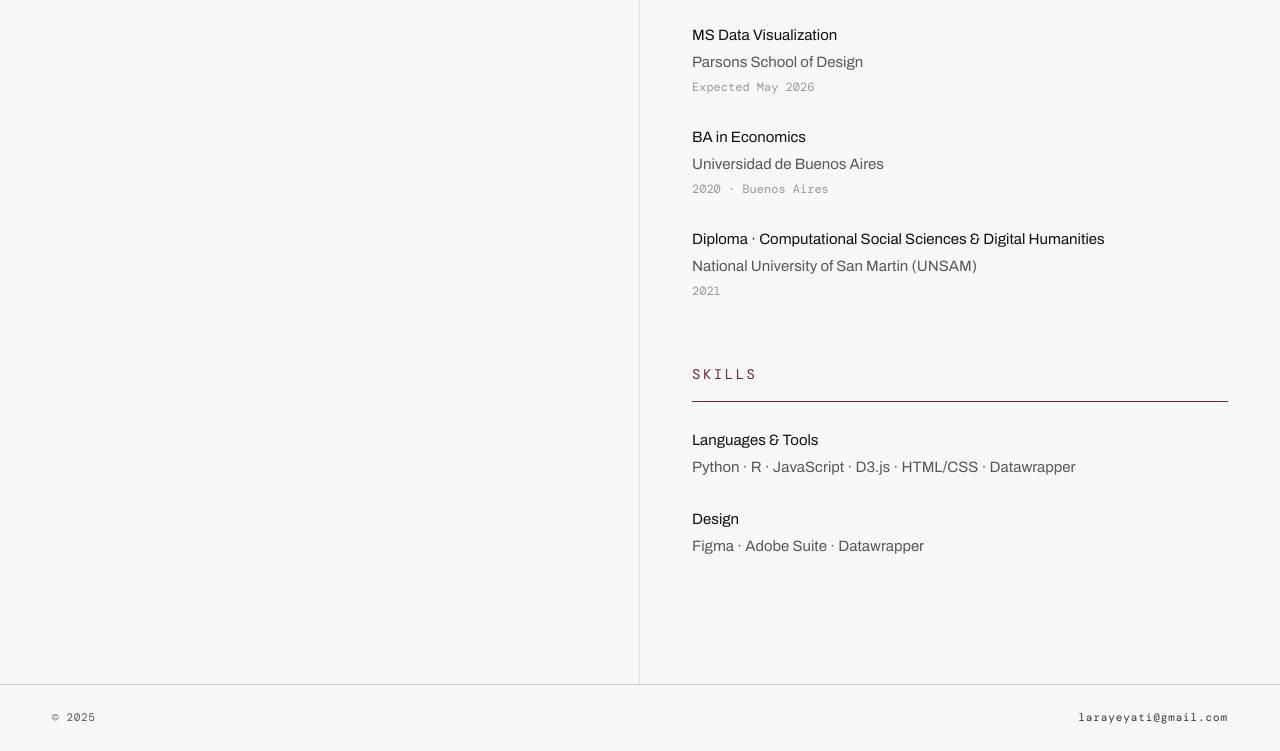
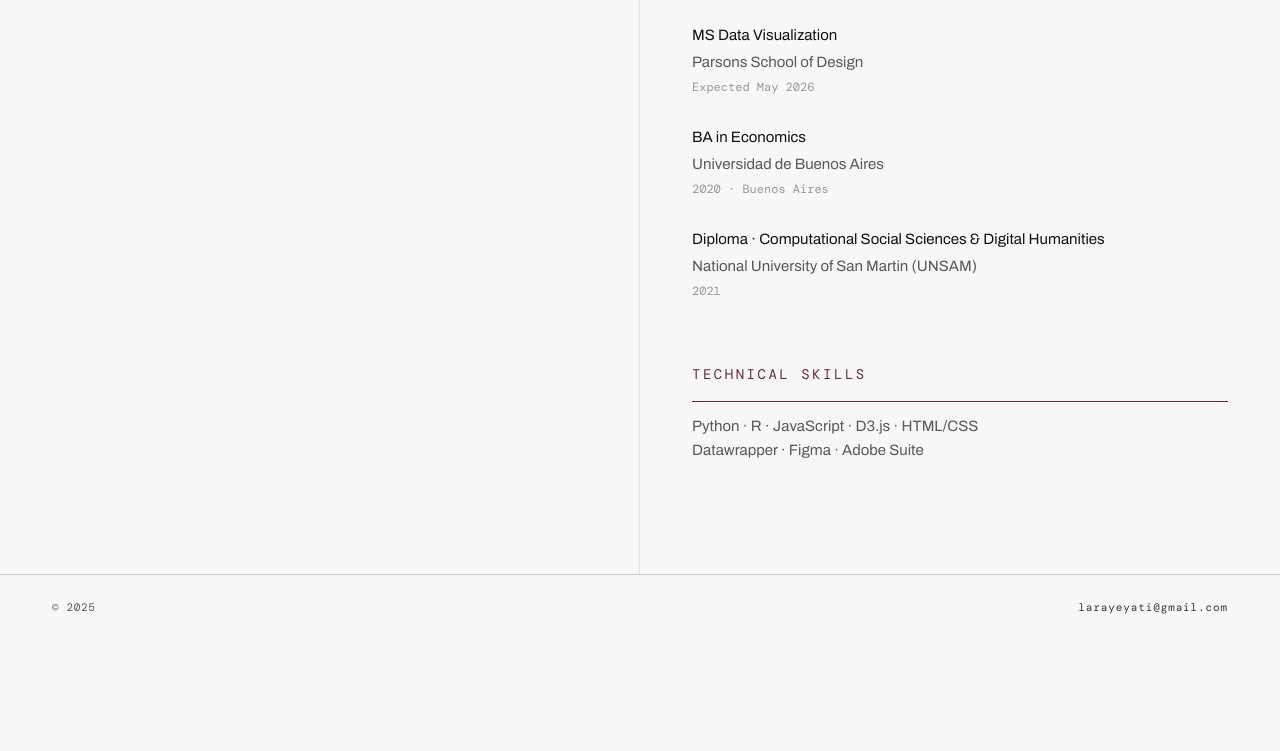
Before and after one commit to lara-yeyati-preiss/portfolio, a plain HTML site: page about.html in a window 1280 px wide. Shown: the part 701-1452 px from the top of the page. After the commit the page ends 1342 px from the top, so only its background shows below. Drawn offline with nearby package versions, Linux system fonts and the light colour scheme.

Commit message:
technical skills

```diff
--- a/about.html
+++ b/about.html
@@ -94,14 +94,9 @@
       </div>
     </div>
     <div class="cv-block">
-      <div class="cv-head">Skills</div>
-      <div class="cv-item">
-        <div class="cv-item-sub">Languages &amp; Tools</div>
-        <div class="cv-item-title">Python · R · JavaScript · D3.js · HTML/CSS · Datawrapper</div>
-      </div>
-      <div class="cv-item">
-        <div class="cv-item-sub">Design</div>
-        <div class="cv-item-title">Figma · Adobe Suite · Datawrapper</div>
+      <div class="cv-head">Technical Skills</div>
+      <div class="cv-item-title">Python · R · JavaScript · D3.js · HTML/CSS</div>
+      <div class="cv-item-title">Datawrapper · Figma · Adobe Suite</div>
       </div>
     </div>
 
```
